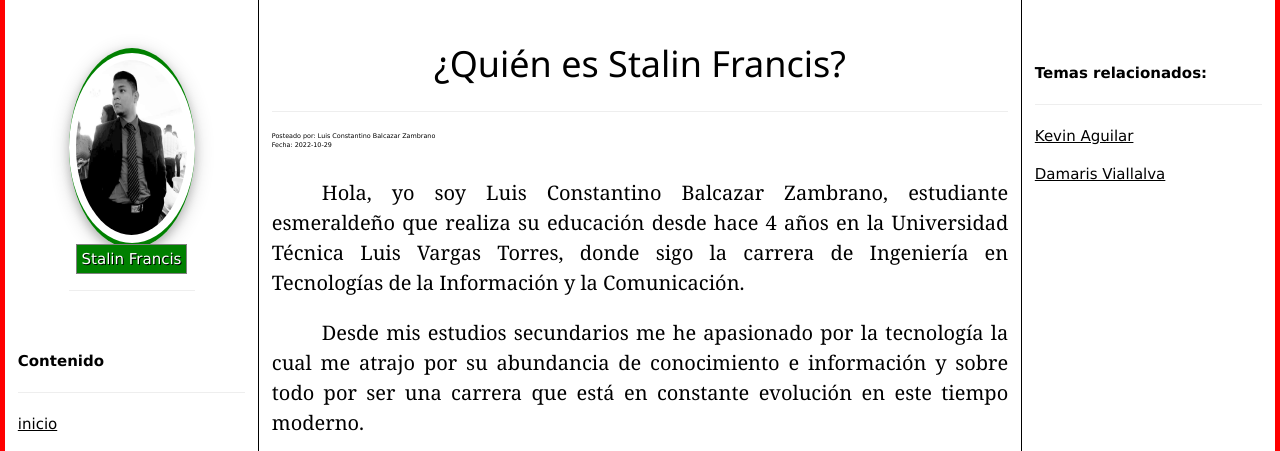
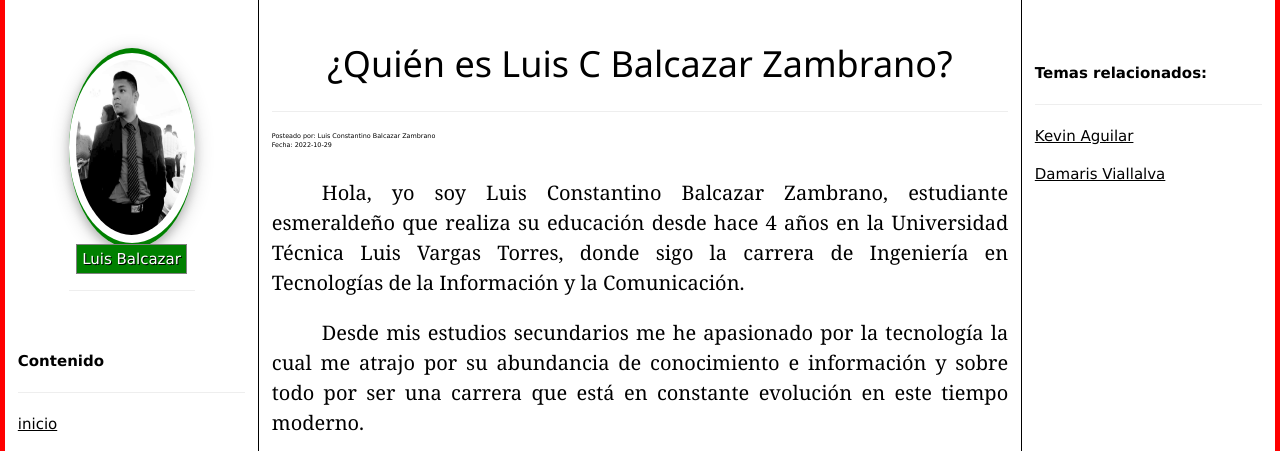
Before and after one commit to LuisBaalcazar/BalcazarLuis, a PHP site: page / in a window 1280 px wide. Shown: the part 51-502 px from the top of the page. Run offline with PHP 8.4, Linux system fonts and the light colour scheme.

Commit message:
cambie el contenido

```diff
--- a/index.php
+++ b/index.php
@@ -12,7 +12,7 @@ include("marco-right.php");
    <div  style="width: 100%;">
     <div style="width: 100%; height:100%; margin: auto ; display:inline-block;" >
        <div style=" width:100%; height: 100%; top:0; font-size:20px; text-align:center; float:left;">
-        	<h1>¿Quién es Stalin Francis?</h1>
+        	<h1>¿Quién es Luis C Balcazar Zambrano?</h1>
        		 <hr>
 
           <div id="posteo" style="text-align: left; font-size:0.5vw;">
@@ -66,9 +66,9 @@ include("marco-left.php")
 
 <script >
 
- document.title="Stalin";
+ document.title="Luis Constantino Balcazar Zambrano";
 document.getElementById("foto").src="./images/stalin.png";
-document.getElementById("elnombre").innerHTML="Stalin Francis";
+document.getElementById("elnombre").innerHTML="Luis Balcazar";
 
  document.getElementById("blog-indice").innerHTML="<p><b>Contenido</b></p><hr> <p><a href='#'>inicio</a></p><p><a href='#blog-seccion2'>Estudios</a></p><p><a href='#blog-seccion3'>Conocimiento informático</a></p><p><a href='#blog-seccion4'>Hooby</a></p>";
 
```
